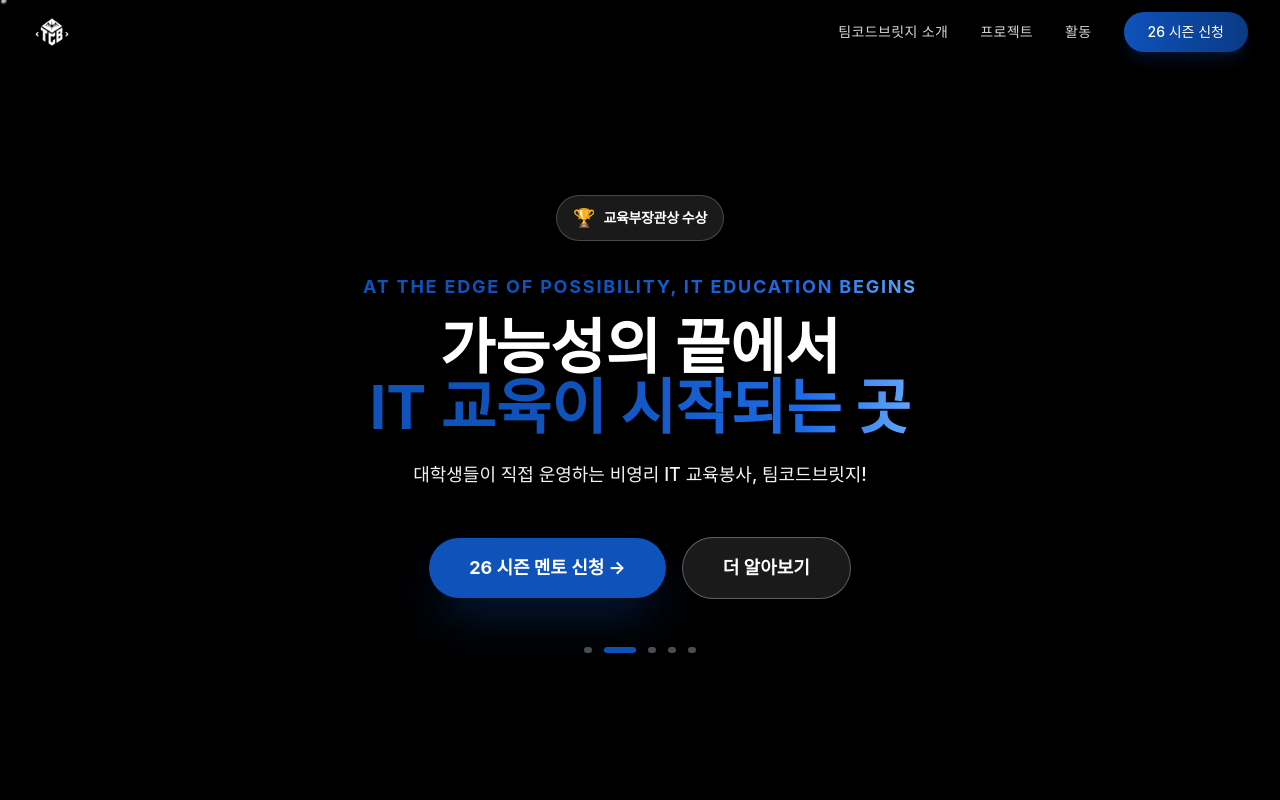
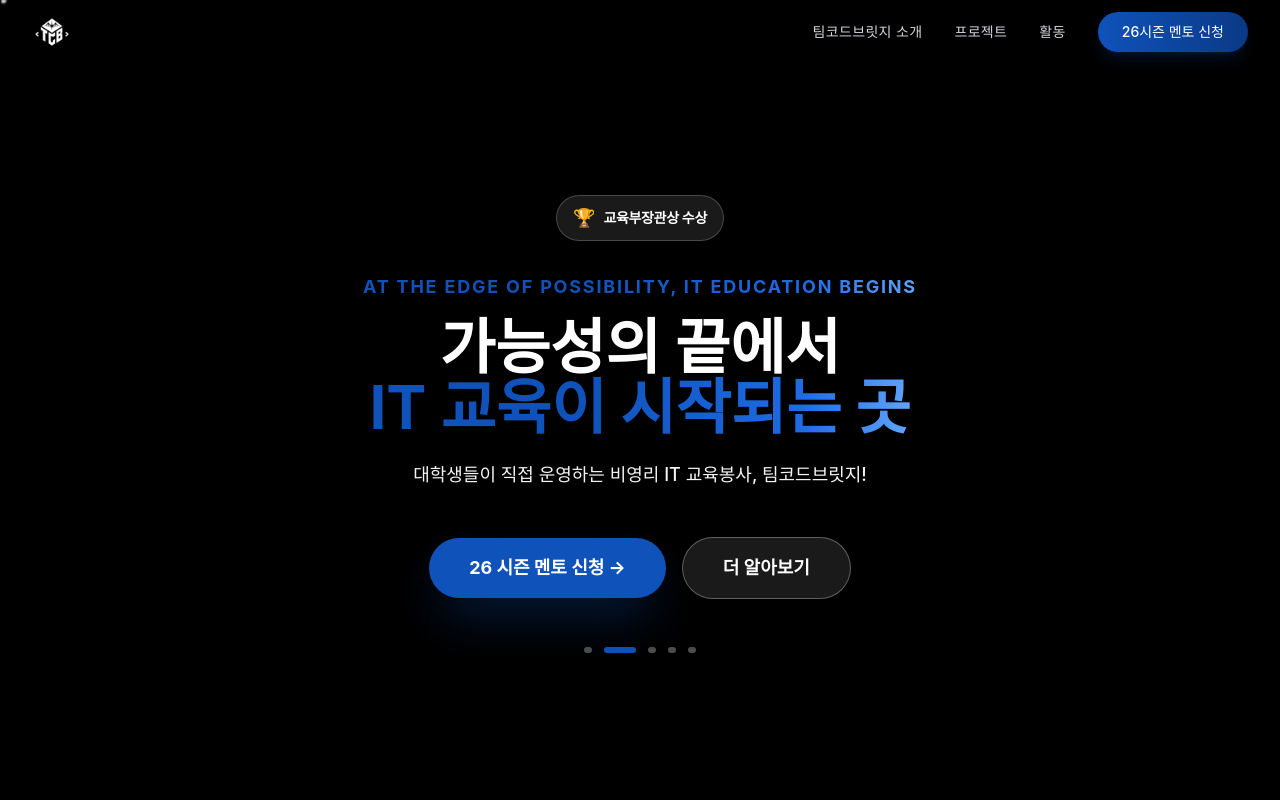
Before and after one commit to team-code-bridge-kr/teamcodebridge, a Next.js app: page / in a window 1280 px wide. Shown: the top 800 px of the page. Built offline with nearby package versions, Linux system fonts and the light colour scheme; a web font is replaced by a local one.

Commit message:
[Fix] 상단 내비게이션 바 버튼 텍스트 변경 (26 시즌 신청 -> 26시즌 멘토 신청)

```diff
--- a/components/Navigation.tsx
+++ b/components/Navigation.tsx
@@ -62,7 +62,7 @@
               href="#recruit"
               className="bg-gradient-to-r from-brand to-brand-dark text-white px-6 py-2.5 rounded-full font-medium hover:from-brand-light hover:to-brand transition-all text-sm shadow-lg shadow-brand/20"
             >
-              26 시즌 신청
+              26시즌 멘토 신청
             </a>
           </div>
 
@@ -115,7 +115,7 @@
                 className="block bg-gradient-to-r from-brand to-brand-dark text-white px-6 py-3 rounded-full font-medium text-center mt-4"
                 onClick={() => setIsMobileMenuOpen(false)}
               >
-                26 시즌 신청
+                26시즌 멘토 신청
               </a>
             </div>
           </motion.div>
```
